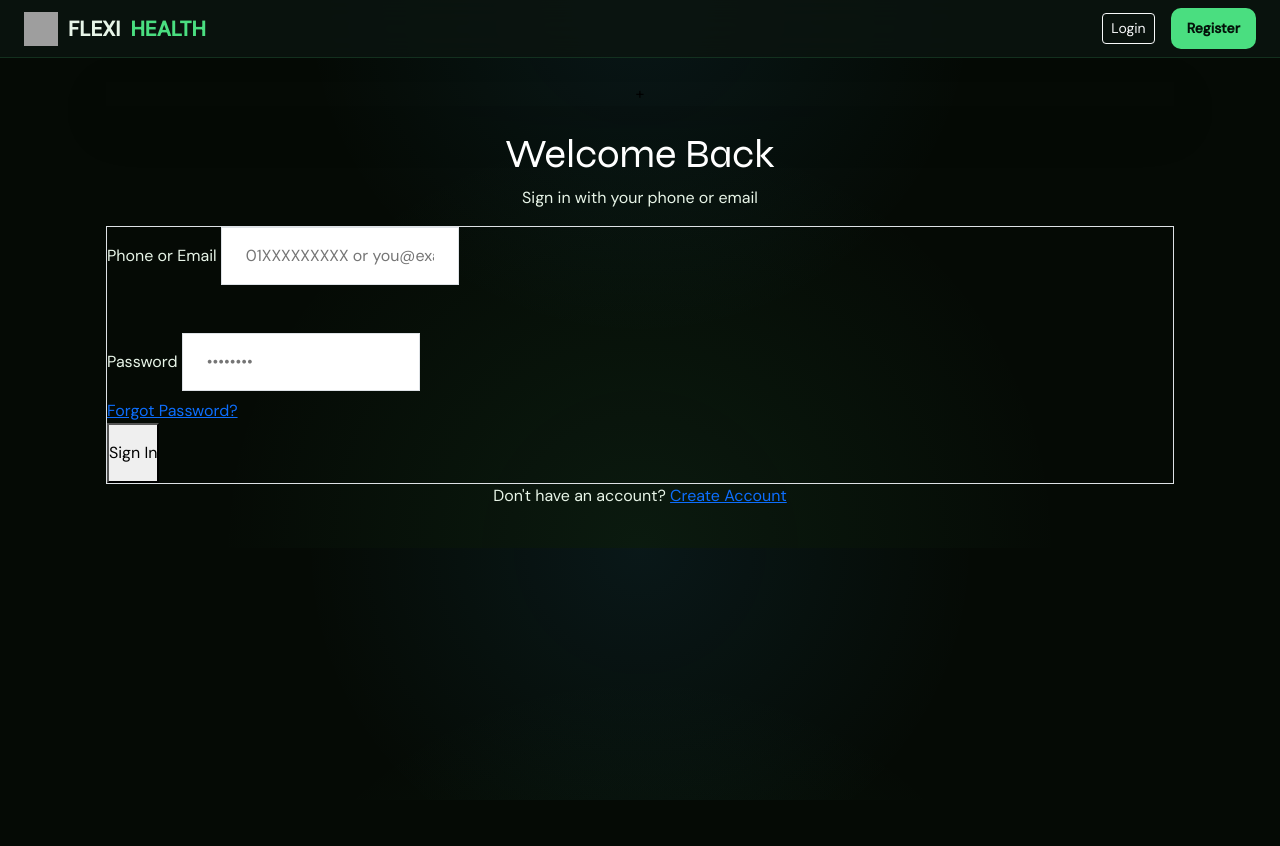
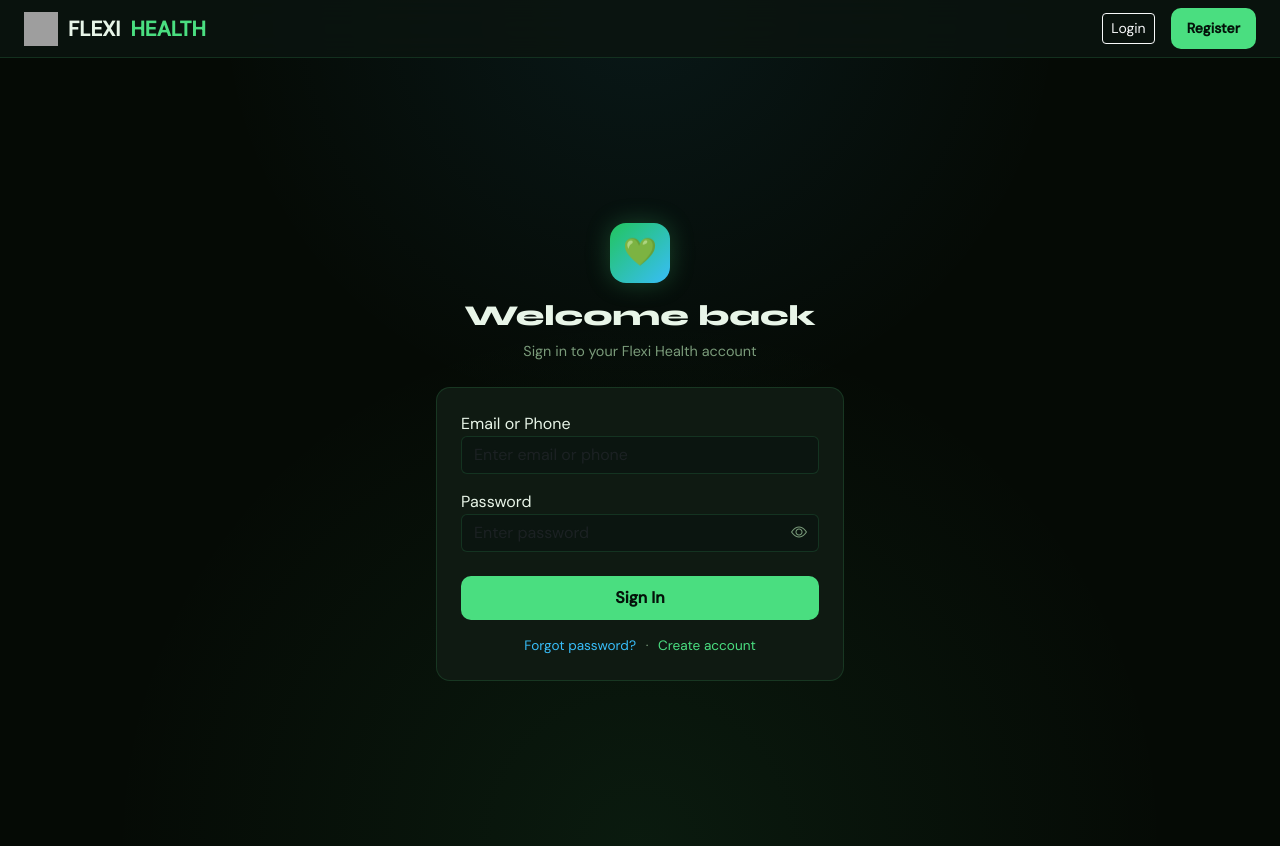
Before and after one commit to mosfiqtonoy/flexi_health1, a Flask app: page /login in a window 1280 px wide. Before the commit the page ends 691 px from the top, so only its background shows below. Run offline with Flask 3, Linux system fonts and the light colour scheme; parts of the project's set-up code (start-up, migrations or seed data) failed here and were passed over; grey boxes are pictures that could not be loaded.

Commit message:
Update login.html

```diff
--- a/templates/auth/login.html
+++ b/templates/auth/login.html
@@ -1,79 +1,125 @@
-{% extends "base.html" %}
+{% extends 'base.html' %}
+{% block title %}Login — Flexi Health{% endblock %}
+
 {% block content %}
-<div class="min-h-screen flex items-center justify-center px-4 py-12">
-    <div class="w-full max-w-md">
-        <!-- Header -->
-        <div class="text-center mb-8">
-            <div class="w-14 h-14 rounded-2xl bg-gradient-to-tr from-green-500 to-emerald-400 flex items-center justify-center font-bold text-black text-2xl shadow-lg shadow-green-500/20 mx-auto mb-4">
-                +
+
+<div class="min-vh-100 d-flex align-items-center justify-content-center"
+     style="margin-top:-60px; padding-top:60px;">
+
+    <div style="width:100%; max-width:440px; padding: 2rem 1rem;">
+
+        <!-- HEADER -->
+        <div class="text-center mb-4">
+            <div style="
+                width:60px;
+                height:60px;
+                background: linear-gradient(135deg,#22c55e,#38bdf8);
+                border-radius:16px;
+                display:flex;
+                align-items:center;
+                justify-content:center;
+                font-size:1.7rem;
+                margin:0 auto 1rem;
+                box-shadow: 0 0 25px rgba(74,222,128,0.25);
+            ">
+                💚
             </div>
-            <h1 class="text-2xl font-extrabold text-white">Welcome Back</h1>
-            <p class="text-gray-400 text-sm mt-1">Sign in with your phone or email</p>
+
+            <h1 style="font-size:1.8rem;font-weight:800;color:var(--text);font-family:'Syne';">
+                Welcome back
+            </h1>
+
+            <p style="color:var(--muted);font-size:0.9rem;">
+                Sign in to your Flexi Health account
+            </p>
         </div>
 
-        <!-- Flash Messages -->
-        {% with messages = get_flashed_messages(with_categories=true) %}
-            {% if messages %}
-                {% for category, message in messages %}
-                <div class="mb-4 px-4 py-3 rounded-xl text-sm font-medium
-                    {% if category == 'danger' %} bg-red-500/10 border border-red-500/20 text-red-400
-                    {% elif category == 'success' %} bg-green-500/10 border border-green-500/20 text-green-400
-                    {% elif category == 'warning' %} bg-yellow-500/10 border border-yellow-500/20 text-yellow-400
-                    {% else %} bg-blue-500/10 border border-blue-500/20 text-blue-400 {% endif %}">
-                    {{ message }}
-                </div>
-                {% endfor %}
-            {% endif %}
-        {% endwith %}
+        <!-- CARD -->
+        <div class="card-flexi card-flexi-hover">
 
-        <!-- Card -->
-        <div class="bg-gray-900 border border-gray-800 rounded-2xl p-8 brand-glow">
-            <form method="POST" action="/auth/login">
-                <!-- Identity -->
-                <div class="mb-5">
-                    <label class="block text-sm font-medium text-gray-300 mb-2">Phone or Email</label>
-                    <input
-                        type="text"
-                        name="identity"
-                        placeholder="01XXXXXXXXX or you@example.com"
-                        required
-                        class="w-full bg-gray-950 border border-gray-800 focus:border-green-500 text-white placeholder-gray-600 rounded-xl px-4 py-3 text-sm outline-none transition-all"
-                    >
+            <form method="POST" action="{{ url_for('auth.login') }}">
+
+                <!-- EMAIL / PHONE -->
+                <div class="mb-3">
+                    <label class="form-label-flexi">Email or Phone</label>
+                    <input type="text"
+                           name="identifier"
+                           class="form-control form-control-flexi"
+                           placeholder="Enter email or phone"
+                           required>
                 </div>
 
-                <!-- Password -->
-                <div class="mb-2">
-                    <label class="block text-sm font-medium text-gray-300 mb-2">Password</label>
-                    <input
-                        type="password"
-                        name="password"
-                        placeholder="••••••••"
-                        required
-                        class="w-full bg-gray-950 border border-gray-800 focus:border-green-500 text-white placeholder-gray-600 rounded-xl px-4 py-3 text-sm outline-none transition-all"
-                    >
+                <!-- PASSWORD -->
+                <div class="mb-4">
+                    <label class="form-label-flexi">Password</label>
+
+                    <div style="position:relative;">
+                        <input type="password"
+                               name="password"
+                               id="passwordInput"
+                               class="form-control form-control-flexi"
+                               placeholder="Enter password"
+                               required>
+
+                        <button type="button"
+                                onclick="togglePassword()"
+                                style="
+                                    position:absolute;
+                                    right:12px;
+                                    top:50%;
+                                    transform:translateY(-50%);
+                                    background:none;
+                                    border:none;
+                                    color:var(--muted);
+                                    cursor:pointer;
+                                ">
+                            <i class="bi bi-eye" id="eyeIcon"></i>
+                        </button>
+                    </div>
                 </div>
 
-                <!-- Forgot Password Link -->
-                <div class="mb-6 text-right">
-                    <a href="/auth/forgot-password" class="text-xs text-green-400 hover:text-green-300 transition-colors">
-                        Forgot Password?
-                    </a>
-                </div>
-
-                <!-- Submit -->
-                <button
-                    type="submit"
-                    class="w-full bg-green-500 hover:bg-green-400 text-gray-950 font-bold py-3 rounded-xl transition-all shadow-md shadow-green-500/10 hover:shadow-green-500/20">
+                <!-- BUTTON -->
+                <button type="submit" class="btn-flexi w-100">
                     Sign In
                 </button>
+
             </form>
+
+            <!-- LINKS -->
+            <div class="text-center mt-3" style="font-size:0.85rem;color:var(--muted);">
+
+                <a href="{{ url_for('auth.forgot_password') }}"
+                   style="color:var(--secondary);text-decoration:none;">
+                    Forgot password?
+                </a>
+
+                <span style="margin:0 6px;">·</span>
+
+                <a href="{{ url_for('auth.register') }}"
+                   style="color:var(--primary);text-decoration:none;">
+                    Create account
+                </a>
+
+            </div>
+
         </div>
-
-        <!-- Register Link -->
-        <p class="text-center text-sm text-gray-500 mt-6">
-            Don't have an account?
-            <a href="/auth/register" class="text-green-400 hover:text-green-300 font-medium transition-colors">Create Account</a>
-        </p>
     </div>
 </div>
+
+<!-- SCRIPT -->
+<script>
+function togglePassword() {
+    const input = document.getElementById('passwordInput');
+    const icon = document.getElementById('eyeIcon');
+
+    if (input.type === 'password') {
+        input.type = 'text';
+        icon.className = 'bi bi-eye-slash';
+    } else {
+        input.type = 'password';
+        icon.className = 'bi bi-eye';
+    }
+}
+</script>
+
 {% endblock %}
```
